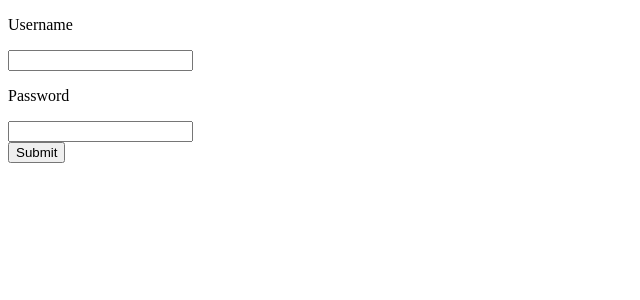
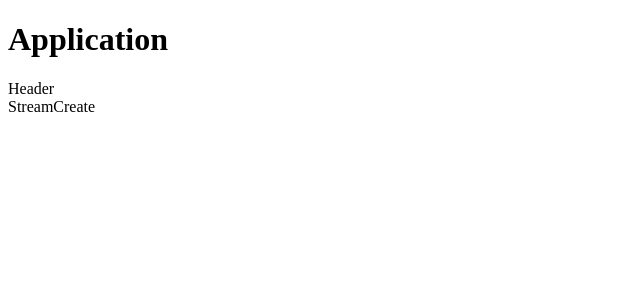
Before and after one commit to kumuthakasi/React-Training, a React (Create React App) app: page / in a window 1280 px wide. Shown: the top 300 px of the page, without its empty margins (0-640 px from the left). Built offline with nearby package versions, Linux system fonts and the light colour scheme.

Commit message:
login with stream files created

```diff
--- a/src/App.js
+++ b/src/App.js
@@ -1,32 +1,18 @@
 import React, { useState } from 'react';
 import Dashboard from './components/dashboard';
-import Prefer from './components/prefer';
 import Login from './components/login';
-import { BrowserRouter, Route, Switch } from 'react-router-dom';
 
 function App() {
   const [token, setToken] = useState();
 
   if (!token) {
-    return <Login setToken={setToken} />
+    // return <Login setToken={setToken} />
   }
 
   return (
     <div>
       <h1>Application</h1>
-      <BrowserRouter>
-        <Switch>
-          <Route path="/dashboard">
-            <Dashboard />
-          </Route>
-          <Route path="/Prefer">
-            <Prefer />
-          </Route>
-        </Switch>
-
-      </BrowserRouter>
-
-
+      <Dashboard />
     </div>
   );
 }
--- a/src/components/dashboard.js
+++ b/src/components/dashboard.js
@@ -1,11 +1,33 @@
 import React from 'react';
-import { BrowserRouter, Route, Switch, Link } from 'react-router-dom';
+import { BrowserRouter, Route } from 'react-router-dom'
+import StreamList from './stream/streamlist'
+import StreamCreate from './stream/streamcreate'
+import Header from './header';
 
 class Dashboard extends React.Component {
     render() {
         return (
-            // <Link to="/prefer">Application</Link>
-            <div>Dashboard</div>
+            <BrowserRouter>
+                <Header />
+
+                <Route path="/" exact component={StreamList} />
+                <Route path="/streams/new" exact component={StreamCreate} />
+                {/* <Route path="/streams/edit/:id" exact component={StreamEdit} />
+//     <Route path="/streams/delete/:id" exact component={StreamDelete} />
+//     <Route path="/streams/:id" exact component={StreamShow} /> */}
+
+            </BrowserRouter>
+            // <Router>
+            //     <Header />
+
+            //     <Route path="/" exact component={StreamList} />
+            //     <Route path="/streams/new" exact component={StreamCreate} />
+            //     {/* <Route path="/streams/edit/:id" exact component={StreamEdit} />
+            //     <Route path="/streams/delete/:id" exact component={StreamDelete} />
+            //     <Route path="/streams/:id" exact component={StreamShow} /> */}
+
+            // </Router>
+            // <div>Dashboard</div>
         )
     }
 }
--- /dev/null
+++ b/src/components/header.js
@@ -0,0 +1,9 @@
+import React from 'react'
+
+const Header = () => {
+    return (
+        <div> Header</div>
+    )
+}
+
+export default Header
--- a/src/components/login.js
+++ b/src/components/login.js
@@ -9,19 +9,21 @@ async function loginUser(credentials) {
         body: JSON.stringify(credentials)
     })
         .then(data => data.json())
+
 }
 
 const Login = ({ setToken }) => {
     const [username, setUserName] = useState();
     const [password, setPassword] = useState();
 
-    const handleSubmit = async e => {
+    const handleSubmit = e => {
         e.preventDefault();
-        const token = await loginUser({
+        const token = loginUser({
             username,
             password
         });
         setToken(token);
+
     }
 
 
--- a/src/components/prefer.js
+++ /dev/null
@@ -1,10 +0,0 @@
-import React from 'react';
-
-class Prefer extends React.Component {
-    render() {
-        return (
-            <h1>Prefer</h1>
-        )
-    }
-}
-export default Prefer
--- /dev/null
+++ b/src/components/stream/streamcreate.js
@@ -0,0 +1,9 @@
+import React from 'react'
+
+const StreamList = () => {
+    return (
+        <div>StreamList</div>
+    )
+}
+
+export default StreamList
--- /dev/null
+++ b/src/components/stream/streamlist.js
@@ -0,0 +1,9 @@
+import React from 'react'
+
+const StreamCreate = () => {
+    return (
+        <div> StreamCreate</div>
+    )
+}
+
+export default StreamCreate
```
